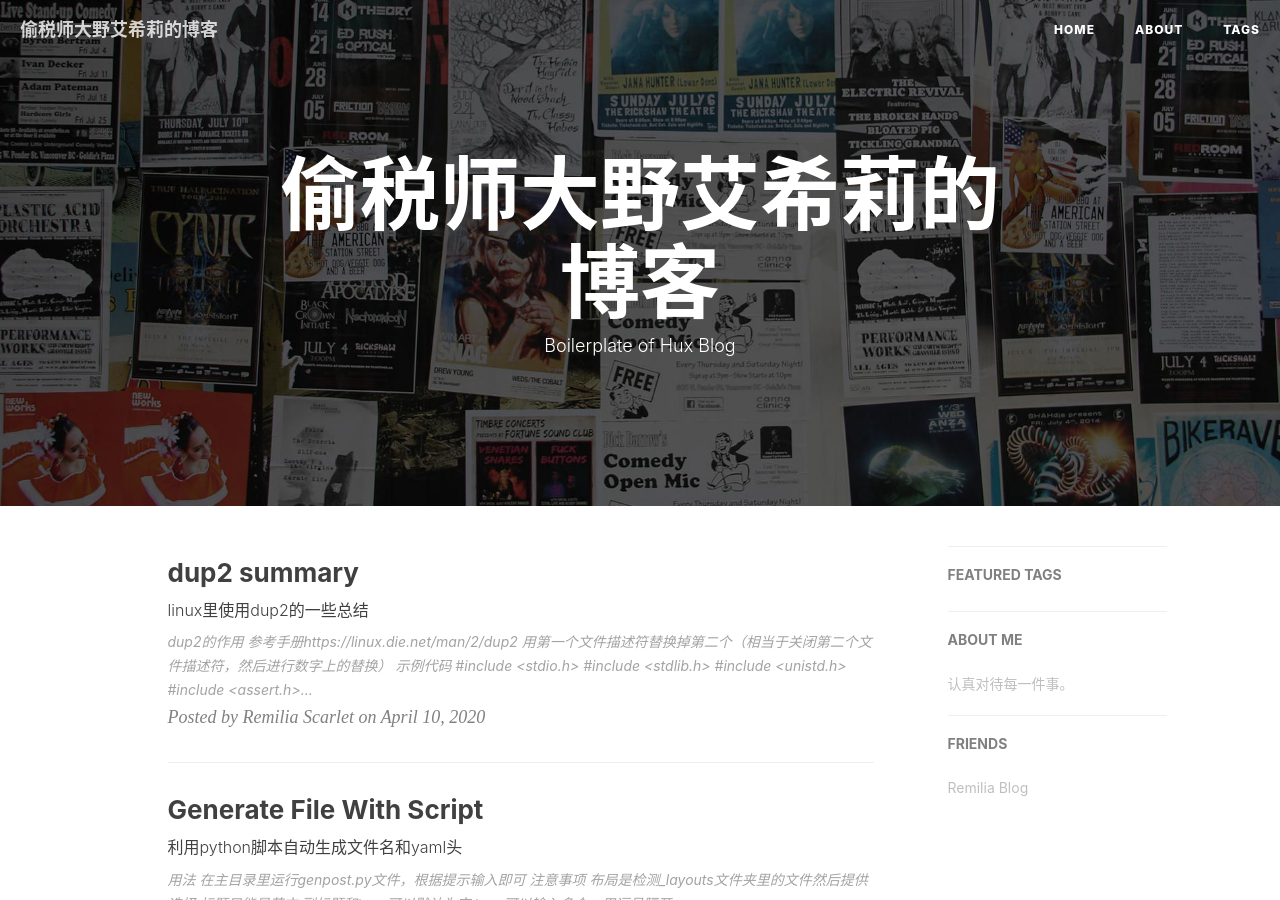
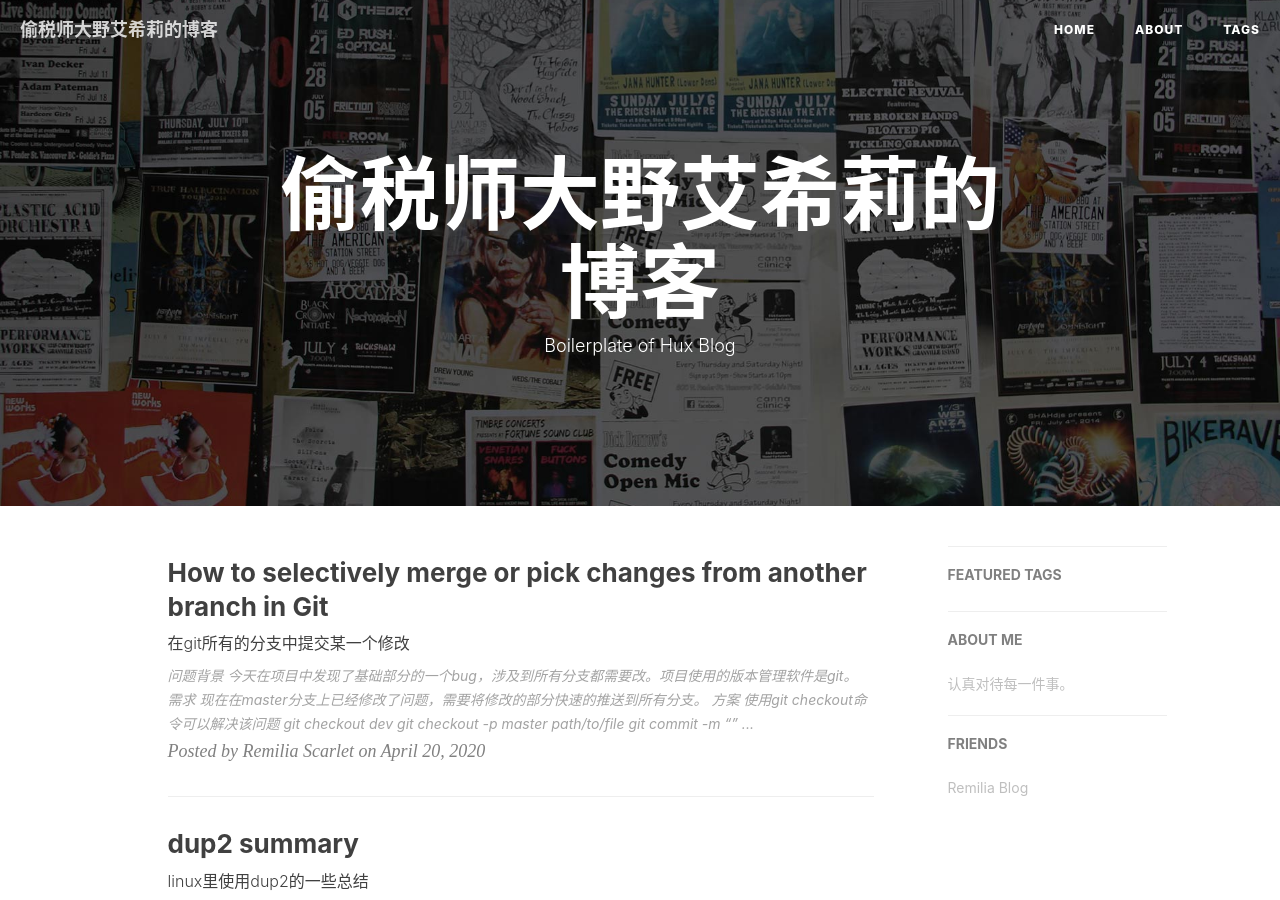
Before and after one commit to zh616110538/zh616110538.github.io, a Jekyll site: the page built from index.html, in a window 1280 px wide and 900 px high. Built offline with Jekyll 4.4.1, drawn with Linux system fonts in a browser that asks for light colours; nearby versions of some CDN libraries; the list of posts is cut into pages by our own code; comment, search, counter and statistics services are not loaded.

Commit message:
在git所有的分支中提交某一个修改

```diff
--- a/_posts/2020-04-10-dup2-summary.markdown
+++ b/_posts/2020-04-10-dup2-summary.markdown
@@ -1,5 +1,5 @@
 ---
-layout:        default
+layout:        post
 title:         "dup2 summary"
 subtitle:      "linux里使用dup2的一些总结"
 date:          "2020-04-10 17:20:20 +0800"
--- /dev/null
+++ b/_posts/2020-04-20-How-to-selectively-merge-or-pick-changes-from-another-branch-in-Git.markdown
@@ -0,0 +1,25 @@
+---
+layout:        post
+title:         "How to selectively merge or pick changes from another branch in Git"
+subtitle:      "在git所有的分支中提交某一个修改"
+date:          "2020-04-20 16:54:19 +0800"
+author:        "Remilia Scarlet"
+header-img:    "img/post-bg-2015.jpg"
+tags:
+    - git
+---
+
+# 问题背景 #
+今天在项目中发现了基础部分的一个bug，涉及到所有分支都需要改。项目使用的版本管理软件是git。
+
+# 需求 #
+现在在master分支上已经修改了问题，需要将修改的部分快速的推送到所有分支。
+
+# 方案 #
+使用git checkout命令可以解决该问题
+git checkout dev
+git checkout -p master path/to/file
+git commit -m ""
+
+
+> 参考链接：[https://stackoverflow.com/questions/449541/how-to-selectively-merge-or-pick-changes-from-another-branch-in-git](https://stackoverflow.com/questions/449541/how-to-selectively-merge-or-pick-changes-from-another-branch-in-git)
```
Also changed, not shown: _posts/2020-04-14-Install-fancyindex-on-Raspbian.markdown (added, +17 -0 lines).
